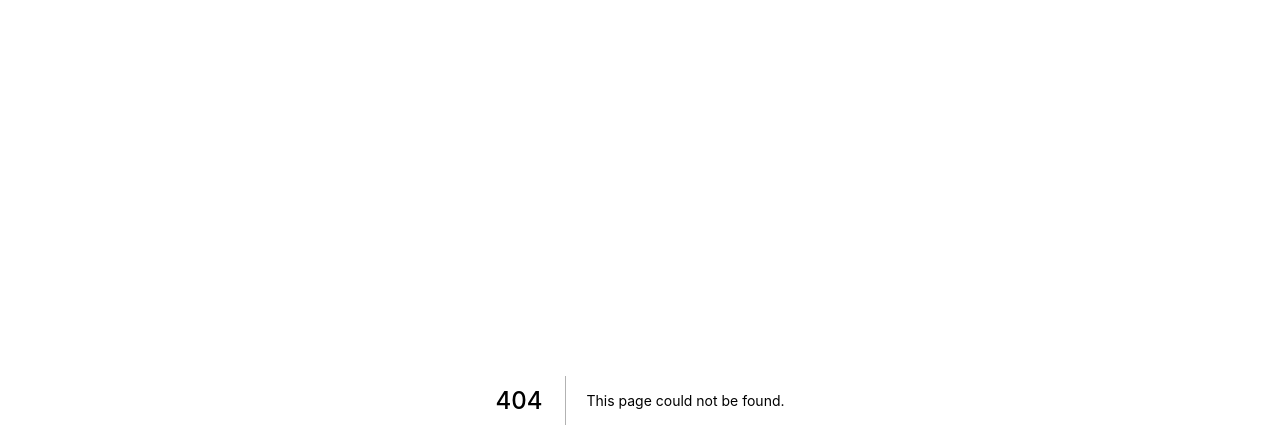
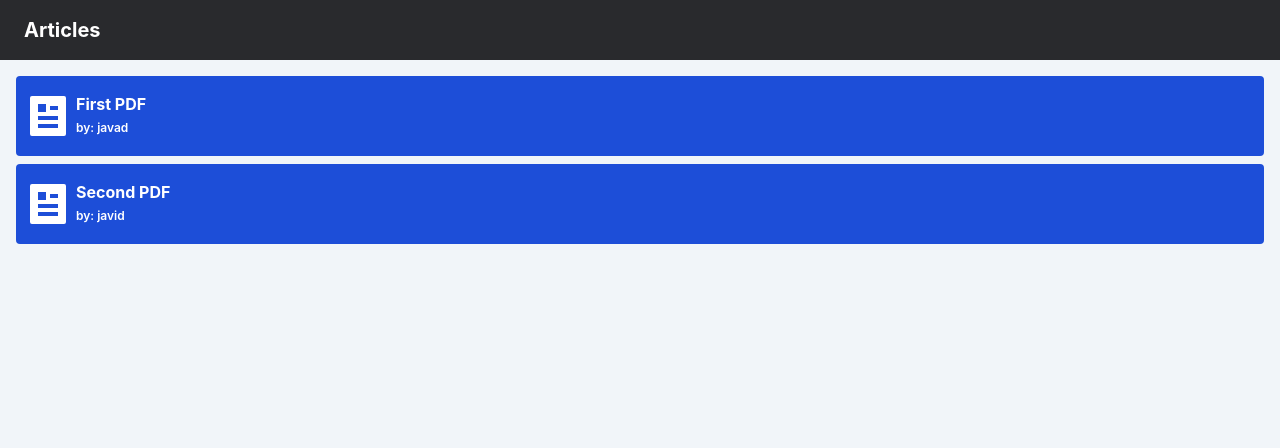
Before and after one commit to sadeghesfahani/analyzer, a Next.js app: page /articles in a window 1280 px wide. Before the commit this address had no page. Shown: the top 448 px of the page. Built offline with nearby package versions, Linux system fonts and the light colour scheme.

Commit message:
articles window

```diff
--- /dev/null
+++ b/pages/articles.jsx
@@ -0,0 +1,38 @@
+import React from 'react'
+import {RiArticleFill} from 'react-icons/ri'
+
+
+export default function Articles() {
+    const pdfFiles = [
+        {
+            fileName: "main.pdf",
+            title: "First PDF",
+            author: "javad"
+        },
+        {
+            fileName: "main.pdf",
+            title: "Second PDF",
+            author: "javid"
+        },
+
+    ];
+
+    return (
+        <div className="bg-slate-100 w-full h-full flex flex-col">
+            <h1 className="bg-primary-500 w-full py-4 px-6 font-bold text-xl text-white">Articles</h1>
+            <div className="flex flex-col items-center gap-2 p-4">
+                {pdfFiles.map((file, index) => (
+                    <button key={index} onClick={() =>
+                        electron.ipcRenderer.send("show-pdf", file.fileName)}
+                            className="bg-blue-700 hover:bg-blue-900 text-white w-full rounded p-2 h-20 flex flex-row gap-1 items-center ">
+                        <RiArticleFill className="text-5xl"/>
+                        <div className="h-full pt-2 pb-1.5 flex flex-col items-start gap-1">
+                            <h1 className="text-l font-bold">{file.title}</h1>
+                            <h3 className="text-xs font-semibold">by: {file.author}</h3>
+                        </div>
+                    </button>
+                ))}
+            </div>
+        </div>
+    )
+}
--- a/src/components/Header/index.jsx
+++ b/src/components/Header/index.jsx
@@ -111,6 +111,9 @@ export default function Header({otherMenus}) {
               </a>
               <a
                   className={dropdowned}
+                  onClick={() =>
+                      showWindow("show-articles-window")
+                  }
               >
                 About us
               </a>
```
Also changed, not shown: public/electron.js (+27 -0 lines).
